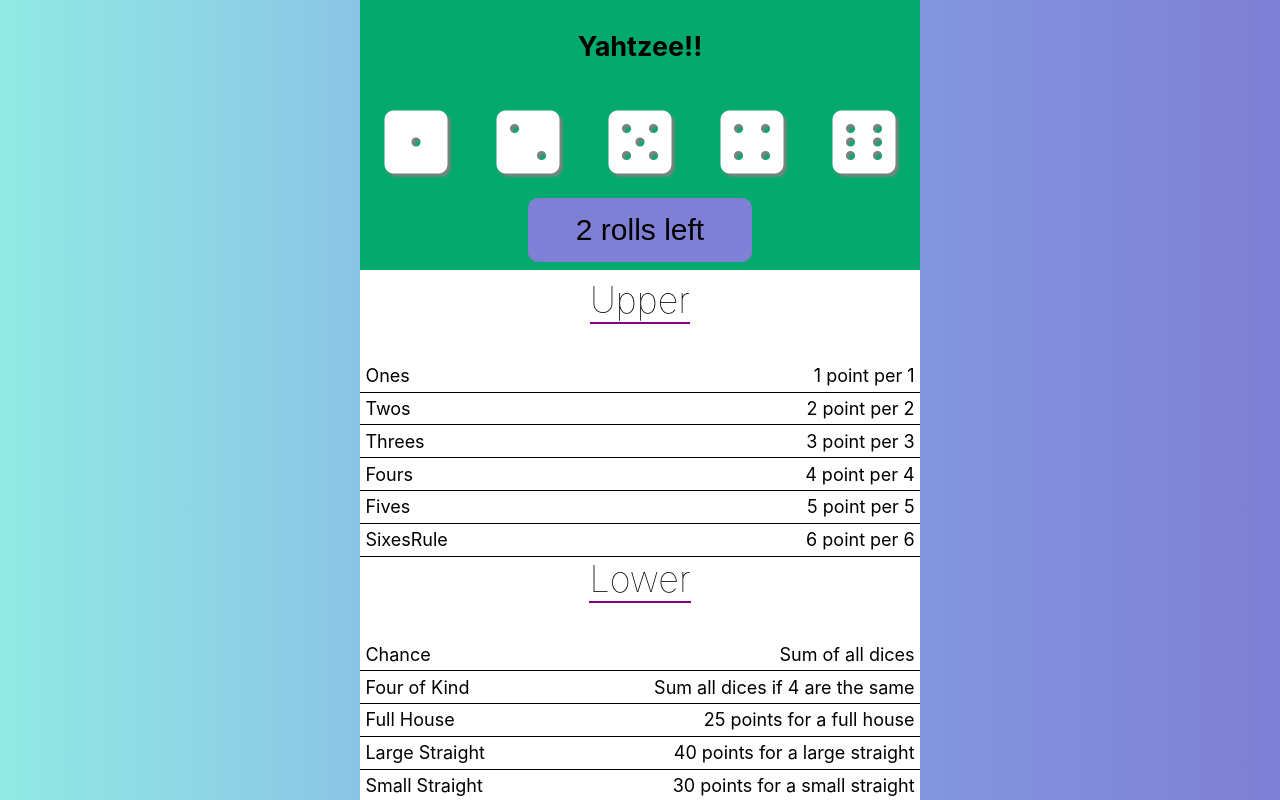
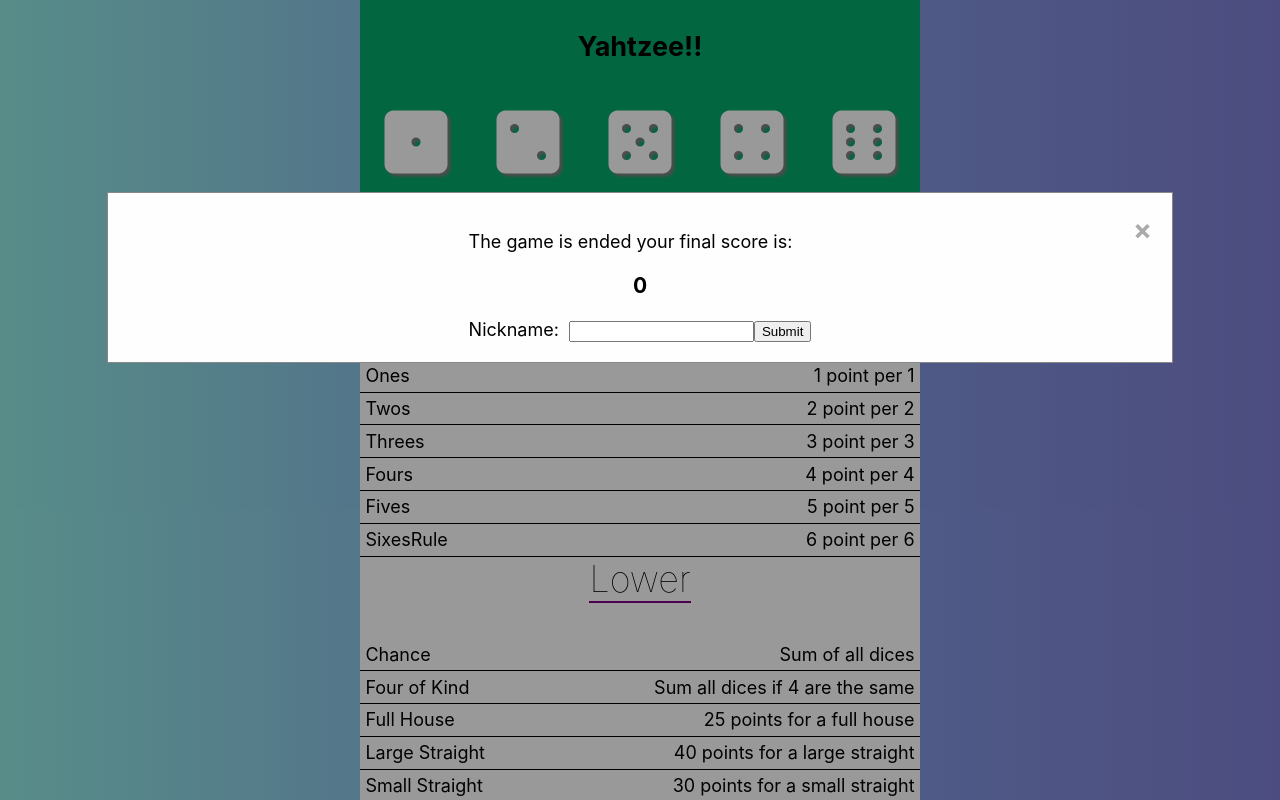
Before and after one commit to Floury-Fabio/Yahtzee, a React (Create React App) app: page / in a window 1280 px wide. Shown: the top 800 px of the page. Built offline with nearby package versions, Linux system fonts and the light colour scheme.

Commit message:
add save score in Endgame modal

```diff
--- a/src/components/EndGameModal.jsx
+++ b/src/components/EndGameModal.jsx
@@ -1,9 +1,10 @@
-import React from 'react';
+import React, { useState } from 'react';
 import PropTypes from 'prop-types';
 
 import 'styles/EndGameModal.css';
 
 const EndGameModal = ({ displayed, setDisplayed, score }) => {
+  const [nickname, setNickname] = useState('');
   const handleClickClose = () => {
     setDisplayed(false);
   };
@@ -12,6 +13,25 @@
     if (event.keyCode === 13) {
       setDisplayed(false);
     }
+  };
+
+  const handleSubmit = (event) => {
+    event.preventDefault();
+    let scoresList = localStorage.getItem('scoresList');
+
+    if (!scoresList) {
+      scoresList = [];
+    } else {
+      scoresList = JSON.parse(scoresList);
+    }
+
+    scoresList.push({ nicknames: nickname, scorek: score });
+    scoresList = JSON.stringify(scoresList);
+    localStorage.setItem('scoresList', scoresList);
+  };
+
+  const handleChange = (e) => {
+    setNickname(e.target.value);
   };
 
   return (
@@ -24,6 +44,13 @@
         <h3>
           { score }
         </h3>
+        <form onSubmit={handleSubmit}>
+          <label className="EndGameModal-label-nickname" htmlFor="nickname">
+            Nickname:
+            <input className="EndGameModal-input-nickname" type="text" id="nickname" onChange={handleChange} value={nickname} />
+          </label>
+          <input type="submit" value="Submit" />
+        </form>
       </div>
     </div>
   );
--- a/src/components/Yahtzee.jsx
+++ b/src/components/Yahtzee.jsx
@@ -13,7 +13,7 @@
   const [rollsCount, setRollsCount] = useState(2);
   const [scores, setScores] = useState({});
   const [rolling, setRolling] = useState(false);
-  const [displayed, setDisplayed] = useState(false);
+  const [displayed, setDisplayed] = useState(true);
 
   const initDiceList = () => {
     const list = new Array(5).fill(1);
--- a/src/styles/EndGameModal.css
+++ b/src/styles/EndGameModal.css
@@ -30,6 +30,10 @@
   font-weight: bold;
 }
 
+.EndGameModal-input-nickname {
+  margin-left: 10px;
+}
+
 .EndGameModal-close:hover,
 .EndGameModal-close:focus {
   color: black;
```
